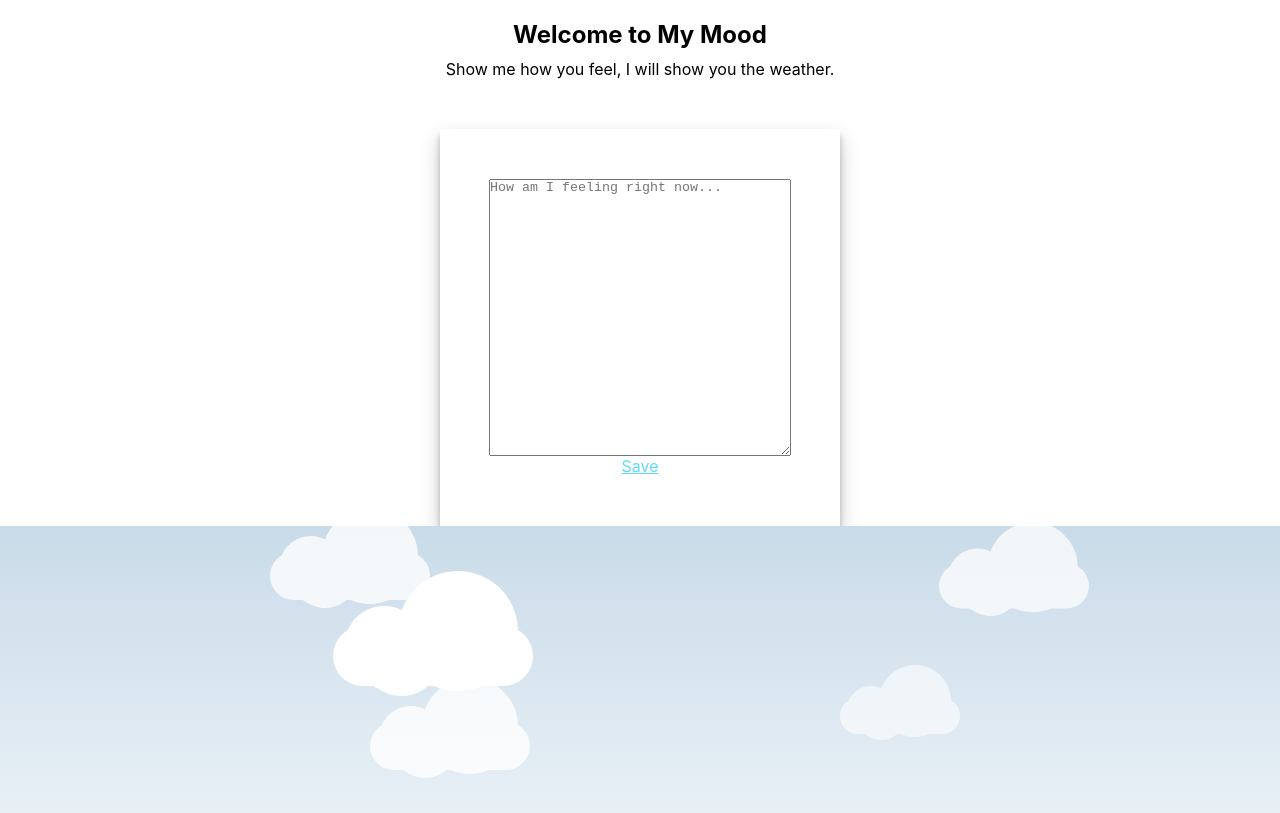
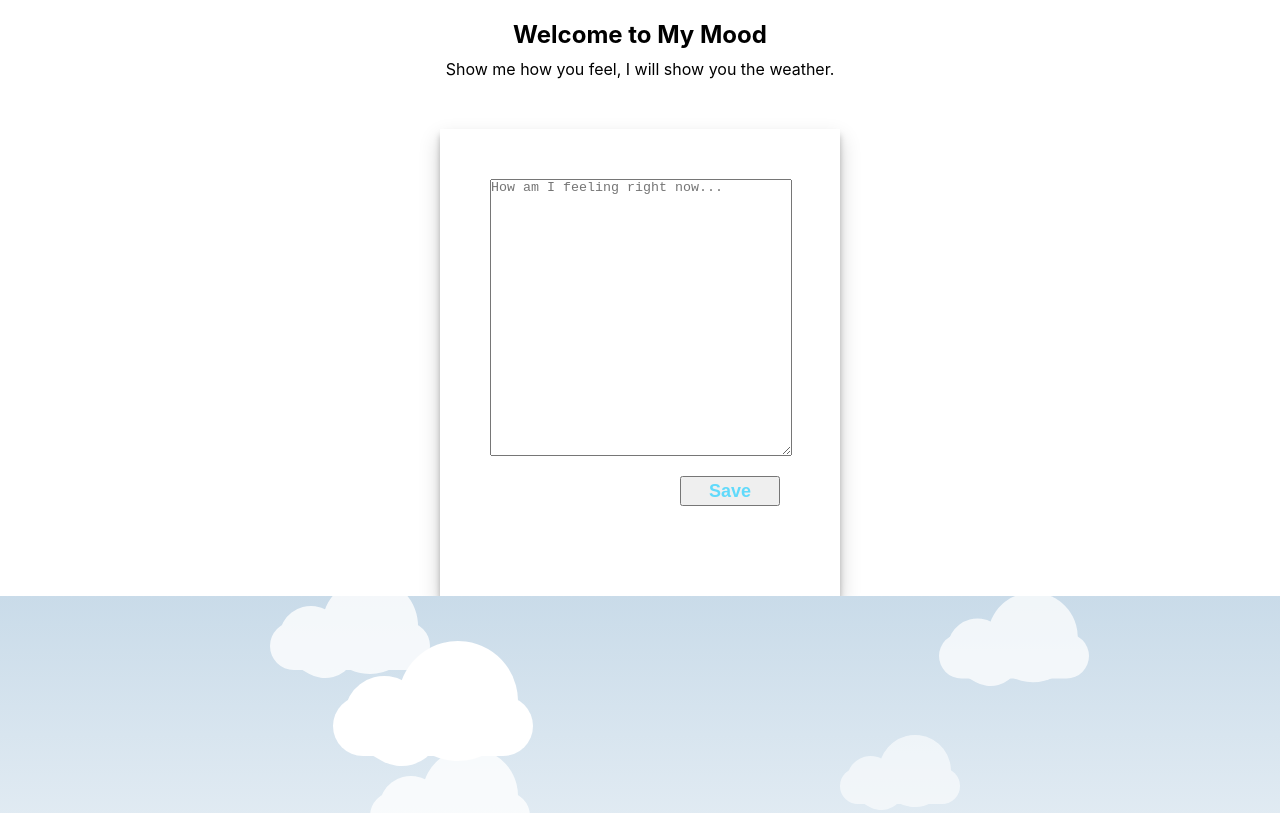
Before and after one commit to ruyaflute/my-mood, a React (Create React App) app: page / in a window 1280 px wide. Shown: the top 813 px of the page. Built offline with nearby package versions, Linux system fonts and the light colour scheme.

Commit message:
0 progress in constructor props state async

```diff
--- a/src/App.css
+++ b/src/App.css
@@ -7,13 +7,13 @@
   height: 40vmin;
   pointer-events: none;
 }
-*/
+
 @media (prefers-reduced-motion: no-preference) {
   .App-logo {
     animation: App-logo-spin infinite 20s linear;
   }
 }
-/*
+
 .App-header {
   background-color: #282c34;
   min-height: 100vh;
@@ -38,16 +38,22 @@
 }
 
 #Moodentry {
-  box-shadow: 0 10px 20px rgba(0,0,0,0.19), 0 6px 6px rgba(0,0,0,0.23);
+  box-shadow: 0 10px 20px rgba(0, 0, 0, 0.19), 0 6px 6px rgba(0, 0, 0, 0.23);
 }
 
-#log {
-  padding-bottom:200px;
-  width: 300px;
+#textArea {
+  display: block;
+  padding-bottom: 200px;
+  width: 100%;
 }
 
-.App-link {
+.Save-button {
   color: #61dafb;
+  font-size: large;
+  font-weight: 600;
+  margin: 20px 10px 40px 190px;
+  height: 30px;
+  width: 100px;
 }
 
 @keyframes App-logo-spin {
@@ -59,19 +65,21 @@
   }
 }
 
-
 /*Lets start with the cloud formation rather*/
 
 /*The container will also serve as the SKY*/
 
-*{ margin: 0; padding: 0;}
+* {
+  margin: 0;
+  padding: 0;
+}
 
 body {
   /*To hide the horizontal scroller appearing during the animation*/
   overflow: hidden;
 }
 
-#clouds{
+#clouds {
   padding: 100px 0;
   background: #c9dbe9;
   background: -webkit-linear-gradient(top, #c9dbe9 0%, #fff 100%);
@@ -80,7 +88,8 @@ body {
 }
 /*Time to finalise the cloud shape*/
 .cloud {
-	width: 200px; height: 60px;
+  width: 200px;
+  height: 60px;
   background: #fff;
 
   border-radius: 200px;
@@ -90,12 +99,16 @@ body {
   position: relative;
 }
 
-.cloud:before, .cloud:after {
-	content: '';
+.cloud:before,
+.cloud:after {
+  content: "";
   position: absolute;
   background: #fff;
-	width: 100px; height: 80px;
-	position: absolute; top: -15px; left: 10px;
+  width: 100px;
+  height: 80px;
+  position: absolute;
+  top: -15px;
+  left: 10px;
 
   border-radius: 100px;
   -moz-border-radius: 100px;
@@ -107,8 +120,11 @@ body {
 }
 
 .cloud:after {
-	width: 120px; height: 120px;
-	top: -55px; left: auto; right: 15px;
+  width: 120px;
+  height: 120px;
+  top: -55px;
+  left: auto;
+  right: 15px;
 }
 
 /*Time to animate*/
@@ -135,7 +151,8 @@ body {
 }
 
 .x3 {
-	left: -250px; top: -200px;
+  left: -250px;
+  top: -200px;
 
   -webkit-transform: scale(0.8);
   -moz-transform: scale(0.8);
@@ -148,7 +165,8 @@ body {
 }
 
 .x4 {
-	left: 470px; top: -250px;
+  left: 470px;
+  top: -250px;
 
   -webkit-transform: scale(0.75);
   -moz-transform: scale(0.75);
@@ -161,7 +179,8 @@ body {
 }
 
 .x5 {
-	left: -150px; top: -150px;
+  left: -150px;
+  top: -150px;
 
   -webkit-transform: scale(0.8);
   -moz-transform: scale(0.8);
@@ -174,14 +193,26 @@ body {
 }
 
 @-webkit-keyframes moveclouds {
-	0% {margin-left: 1000px;}
-	100% {margin-left: -1000px;}
+  0% {
+    margin-left: 1000px;
+  }
+  100% {
+    margin-left: -1000px;
+  }
 }
 @-moz-keyframes moveclouds {
-	0% {margin-left: 1000px;}
-	100% {margin-left: -1000px;}
+  0% {
+    margin-left: 1000px;
+  }
+  100% {
+    margin-left: -1000px;
+  }
 }
 @-o-keyframes moveclouds {
-	0% {margin-left: 1000px;}
-	100% {margin-left: -1000px;}
+  0% {
+    margin-left: 1000px;
   }
+  100% {
+    margin-left: -1000px;
+  }
+}
--- a/src/App.js
+++ b/src/App.js
@@ -3,6 +3,21 @@ import logo from './logo.svg';
 import './App.css';
 
 function App() {
+ {/*
+  constructor(props) {
+    super(props);
+    this.state = {
+      mood: ""
+}
+};
+
+saveChange = () => {
+  this.setState(() => ({
+    mood: text
+  }))
+};
+*/}
+
 
   return (
     <div className="App">
@@ -16,20 +31,18 @@ function App() {
 
       <form className="Form" id="Moodentry">
         <textarea
-      id="log"
+          id="textArea"
           cols="40"
           rows="5"
           placeholder="How am I feeling right now...">
         </textarea>
 
-        <a
-          className="App-link"
-          href="#"
-          target="_blank"
-          rel="noopener noreferrer"
-        >
-          Save
-        </a>
+        <button
+        type="button"
+        value="save"
+        className="Save-button"
+        /* onClick = { this.saveChange } */
+        > Save</button>
       </form>
 
       <div id="clouds">
```
Lines whose indentation alone changed are shown as unchanged.
